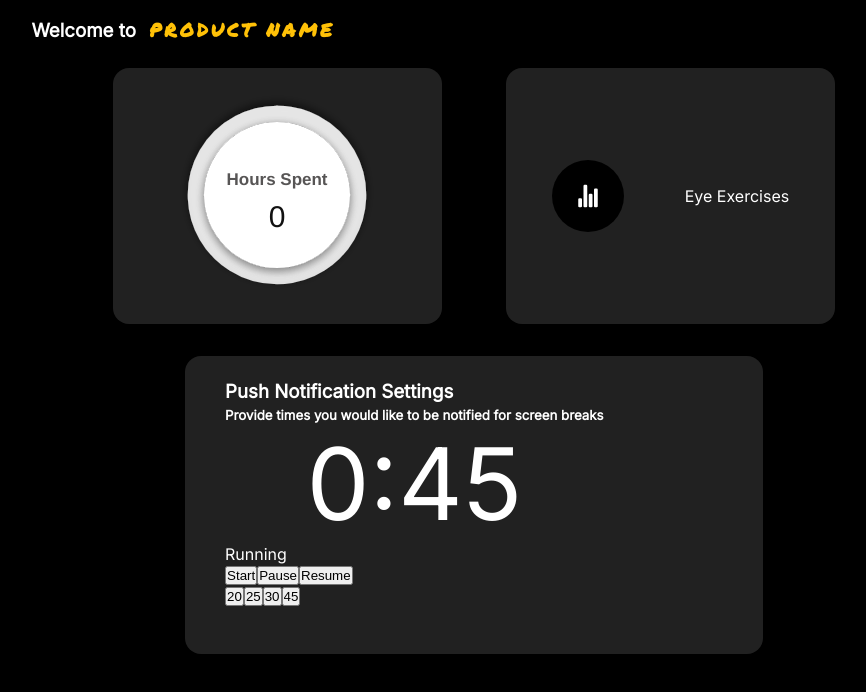
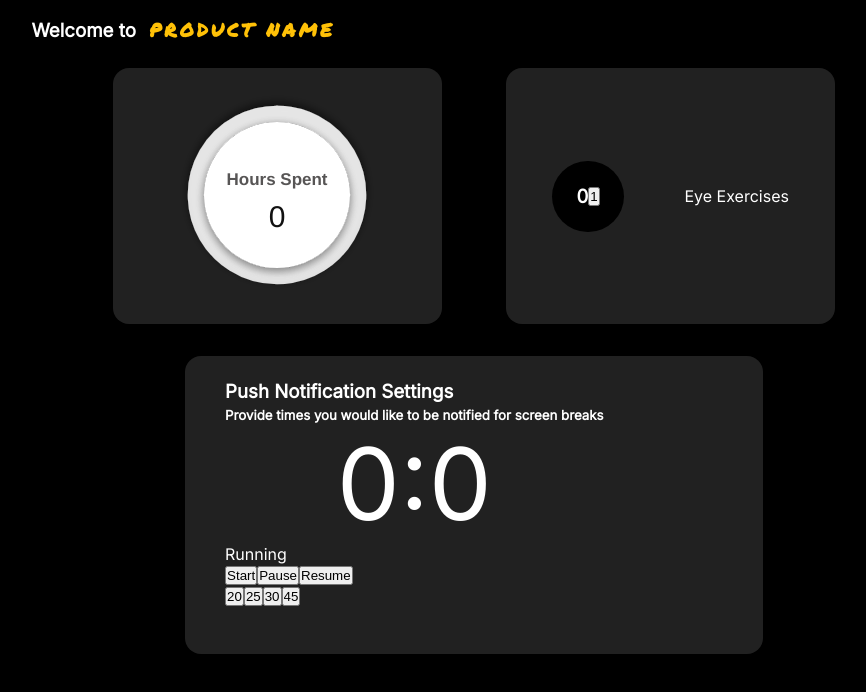
Before and after one commit to Mfonn/Colab, a React (Create React App) app: page / in a window 1280 px wide. Shown: the top 692 px of the page, without its empty margins (215-1081 px from the left). Built offline with nearby package versions, Linux system fonts and the light colour scheme.

Commit message:
for product demo2

```diff
--- a/src/components/Analytics.jsx
+++ b/src/components/Analytics.jsx
@@ -1,11 +1,8 @@
 import React from 'react';
 import styled from "styled-components";
 import { cardStyles} from "./ReusuableStyles";
-import { BsFillCalendar2WeekFill } from 'react-icons/bs';
-import { IoStatsChart } from 'react-icons/io5';
-import { BiGroup } from "react-icons/bi";
-import { FiActivity } from "react-icons/fi";
 import Clicks from './Clicks';
+import Many from './Many';
 import TimeChart from "./TimeChart";
 
 export default function Analytics() {
@@ -19,7 +16,7 @@ export default function Analytics() {
 
       <div className='analytic'>
         <div className='logo'>
-          <IoStatsChart />
+          <Many />
         </div>
         <div className='content'>
            <Clicks />
@@ -44,7 +41,7 @@ const Section = styled.section`
     transition: 0.5s ease-in-out;
     &:hover {
       background-color: #ffc107;
-      color: #000000;
+      color: blue;
       svg {
         color: #ffffff;
       }
--- a/src/components/Clicks.jsx
+++ b/src/components/Clicks.jsx
@@ -1,12 +1,11 @@
 import React from 'react';
-import Many from './Many';
 
 function Clicks() {
     return (
         <div className="main-cointainer">
 
 
-<p><Many /> Eye Exercises </p>
+<p>Eye Exercises </p>
 
         </div>
     )
--- a/src/components/Countdown.jsx
+++ b/src/components/Countdown.jsx
@@ -29,10 +29,27 @@ function MyTimer({ expiryTimestamp }) {
             <Notification />
           </div>);
 
+    }
+  }
+
+    function purr (number) {
+        const time = new Date();
+
+        time.setSeconds(time.getSeconds() + number);
+        restart(time)
+
+    }
+
+    function kulp(numb, number){
+
+          setInterval(
+          () => purr(number),
+          numb
+          );
+
+        }
 
 
-    }
-     }
 
   return (
     <Section>
@@ -47,34 +64,20 @@ function MyTimer({ expiryTimestamp }) {
       </div>
 
 
-      <button className = "jiggle" onClick={() => {
+      <button value="20" className = "jiggle" onClick={ () =>  {purr(10); kulp(1100* 10, 10);}}
 
-        const time = new Date();
-        time.setSeconds(time.getSeconds() + 10);
-        restart(time)
+      >20</button>
 
+       <button className="jiggle" onClick={() => {purr(1500); kulp(1600*1000, 1500);
 
-      }}>20</button>
-
-       <button className="jiggle" onClick={() => {
-
-        const time = new Date();
-        time.setSeconds(time.getSeconds() + 1500);
-        restart(time)
       }}>25</button>
 
-        <button className="jiggle" onClick={() => {
+        <button className="jiggle" onClick={() => {purr(1800); kulp(1900*1000, 1800);
 
-        const time = new Date();
-        time.setSeconds(time.getSeconds() + 1800);
-        restart(time)
       }}>30</button>
 
-        <button className="jiggle" onClick={() => {
+        <button className="jiggle" onClick={() => {purr(2700); kulp(2800*1000, 2700);
 
-        const time = new Date();
-        time.setSeconds(time.getSeconds() + 2700);
-        restart(time)
       }}>45</button>
 
 
@@ -91,16 +94,7 @@ function MyTimer({ expiryTimestamp }) {
   );
 }
 
-export default function App() {
-  const time = new Date();
-  time.setSeconds(time.getSeconds() + 50); // timer it begins with
-  return (
-    <div>
-      <MyTimer expiryTimestamp={time} />
-
-    </div>
-  );
-}
+export default MyTimer
 
 
 
--- a/src/components/Many.jsx
+++ b/src/components/Many.jsx
@@ -1,12 +1,31 @@
-// Second Component
-import React from 'react';
+import React from "react";
+
+const amount = 1;
 
 function Many() {
-    return (
-        <div className="main-cointainer">
-
-        </div>
-    )
+  const [clickList, setClickList] = React.useState(
+    [...Array(amount).keys()].map(x => ({ id: `${x + 1}`, value: 0 }))
+  );
+  const [activeButton, setActiveButton] = React.useState("");
+  const buttonClick = idx => e => {
+    const result = [...clickList];
+    result[idx].value += 1;
+    setClickList(result);
+    setActiveButton(e.target.name);
+  };
+  return (
+    <>
+      <h1>
+        {`${clickList.find(x => x.id === activeButton)?.value ?? 0}`}
+      </h1>
+      {clickList.map((x, idx) => (
+        <button name={x.id} type="button" onClick={buttonClick(idx)}>
+          {x.id}
+        </button>
+      ))}
+    </>
+  );
 }
 
+
 export default Many
```
